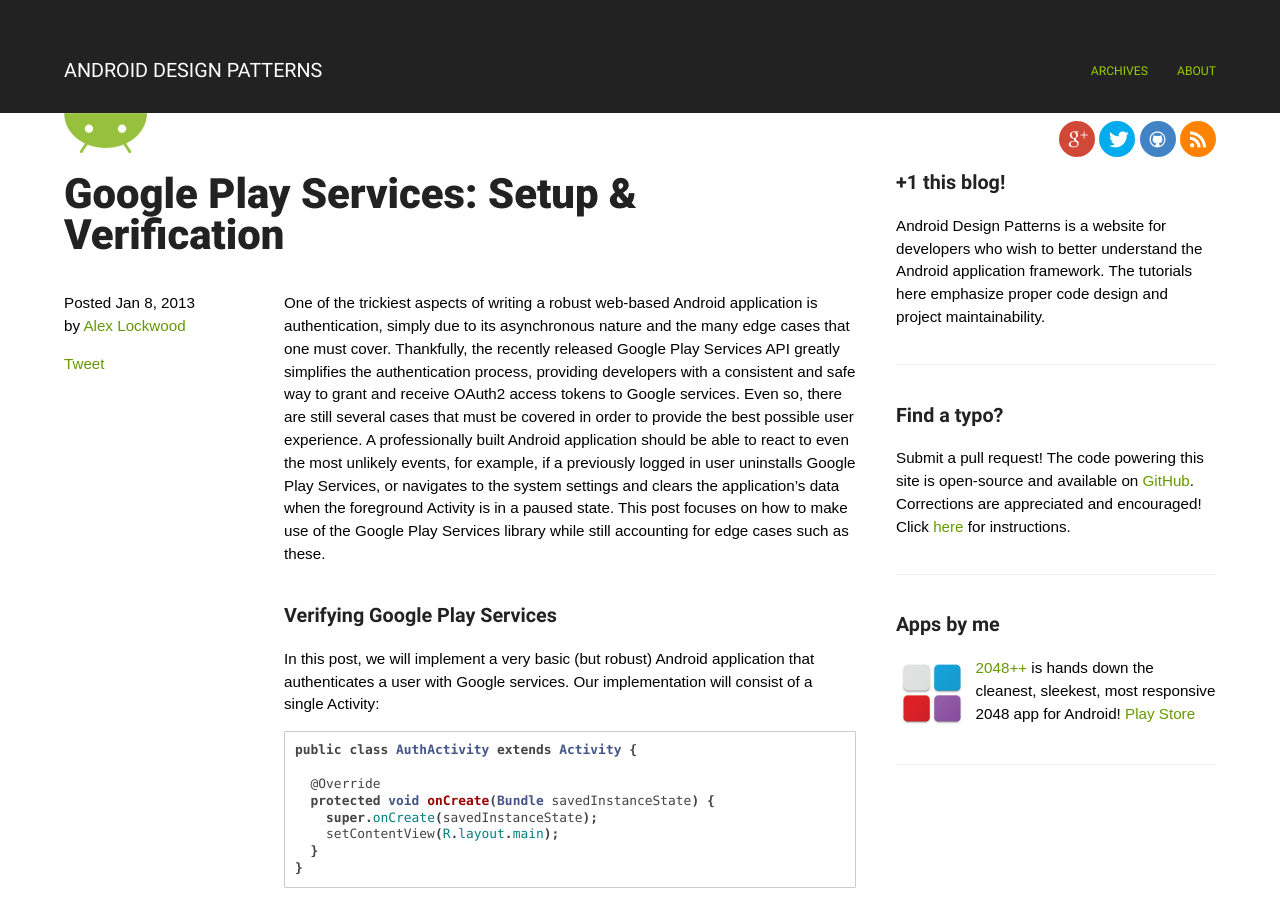
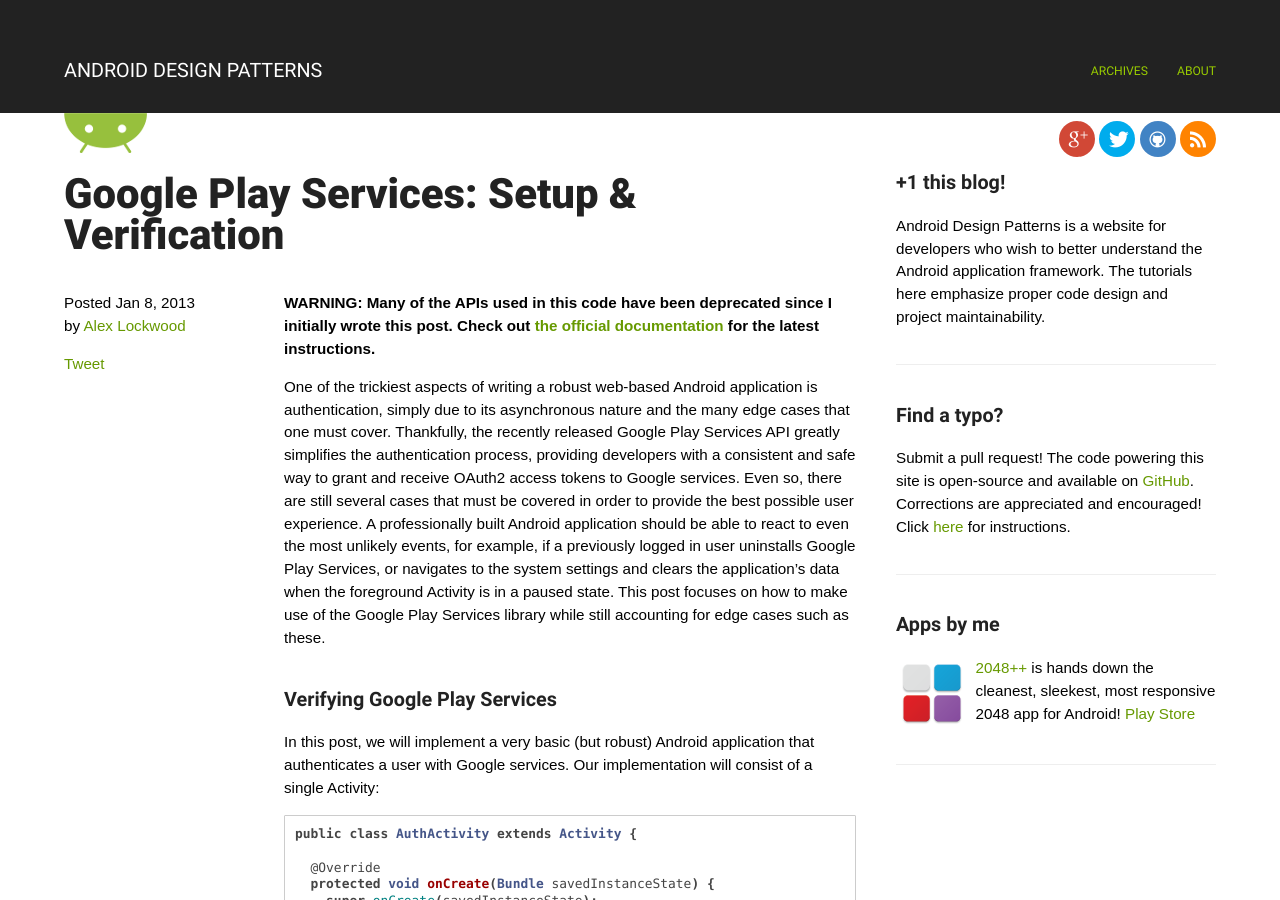
Before and after one commit to alexjlockwood/AndroidDesignPatterns, a Jekyll site: the page built from _posts/2013-01-08-google-play-services-setup-verification.md, in a window 1280 px wide and 900 px high. Built offline with Jekyll 4.4.1, drawn with Linux system fonts in a browser that asks for light colours; some web fonts are replaced; Markdown is read by kramdown in place of the engine named in the settings; a script that is not in the unit is left out; comment, search, counter and statistics services are not loaded.

Commit message:
Update 2013-01-08-google-play-services-setup-verification.md

```diff
--- a/_posts/2013-01-08-google-play-services-setup-verification.md
+++ b/_posts/2013-01-08-google-play-services-setup-verification.md
@@ -4,6 +4,9 @@
 date: 2013-01-08
 permalink: /2013/01/google-play-services-setup.html
 ---
+**WARNING: Many of the APIs used in this code have been deprecated since I initially wrote this post.
+Check out [the official documentation](https://developer.android.com/google/play-services/index.html) for the latest instructions.**
+
 One of the trickiest aspects of writing a robust web-based Android application
 is authentication, simply due to its asynchronous nature and the many edge cases
 that one must cover. Thankfully, the recently released Google Play Services API
```
